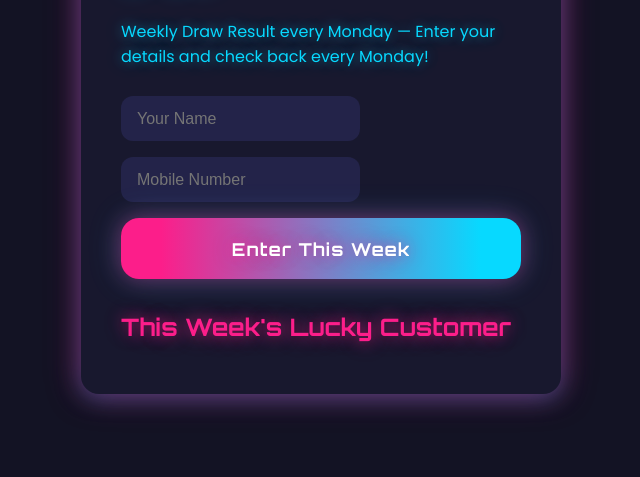
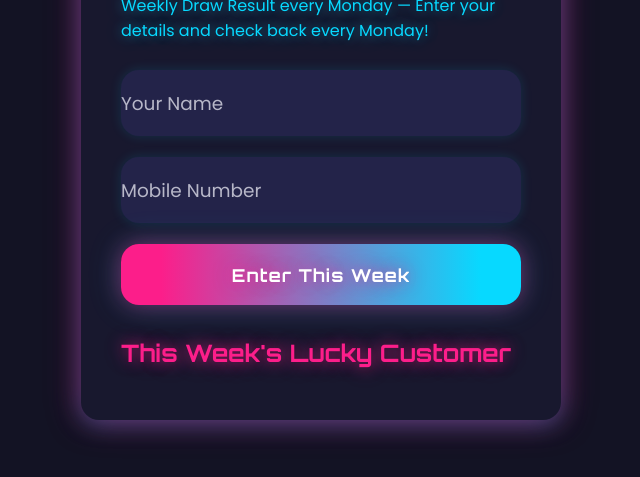
Before and after one commit to Bandeali-Enterprise/Lucky-Customer-Weekly-Draw, a website: page index.html in a window 1280 px wide. Shown: the part 271-748 px from the top of the page, without its empty margins (319-959 px from the left). Drawn offline with Linux system fonts and the light colour scheme; no server answers.

Commit message:
Update style.css

```diff
--- a/style.css
+++ b/style.css
@@ -19,15 +19,30 @@ body {
 h1, h2, h3 { font-family: 'Orbitron', sans-serif; }
 .glow-blue { color: #07d9ff; text-shadow: 0 0 12px #07d9ff66, 0 0 22px #07d9ff55;}
 .glow-pink { color: #fc1e8a; text-shadow: 0 0 14px #fc1e8a88, 0 0 24px #fc1e8a55;}
+
+/* INPUT and BUTTON ALLINED */
 input, button {
-  padding: .85rem 1rem;
-  font-size: 1rem;
-  border-radius: 12px;
+  width: 100%;
+  padding: 1.1em 0;
+  margin: .5rem 0 .8rem 0;
+  border-radius: 18px;
   border: none;
   outline: none;
   background: #232349;
-  margin: .5rem 0;
   color: #fff !important;
+  font-size: 1.11em;
+  font-family: 'Poppins', Arial, sans-serif;
+  box-sizing: border-box;
+  box-shadow: 0 0 12px #07d9ff22;
+  transition: box-shadow 0.18s;
+}
+input::placeholder {
+  color: #b7b7c8;
+  font-size: 1.04em;
+  opacity: 1;
+}
+input:focus {
+  box-shadow: 0 0 28px #07d9ff99, 0 0 8px #fc1e8a55;
 }
 button {
   cursor: pointer;
```
